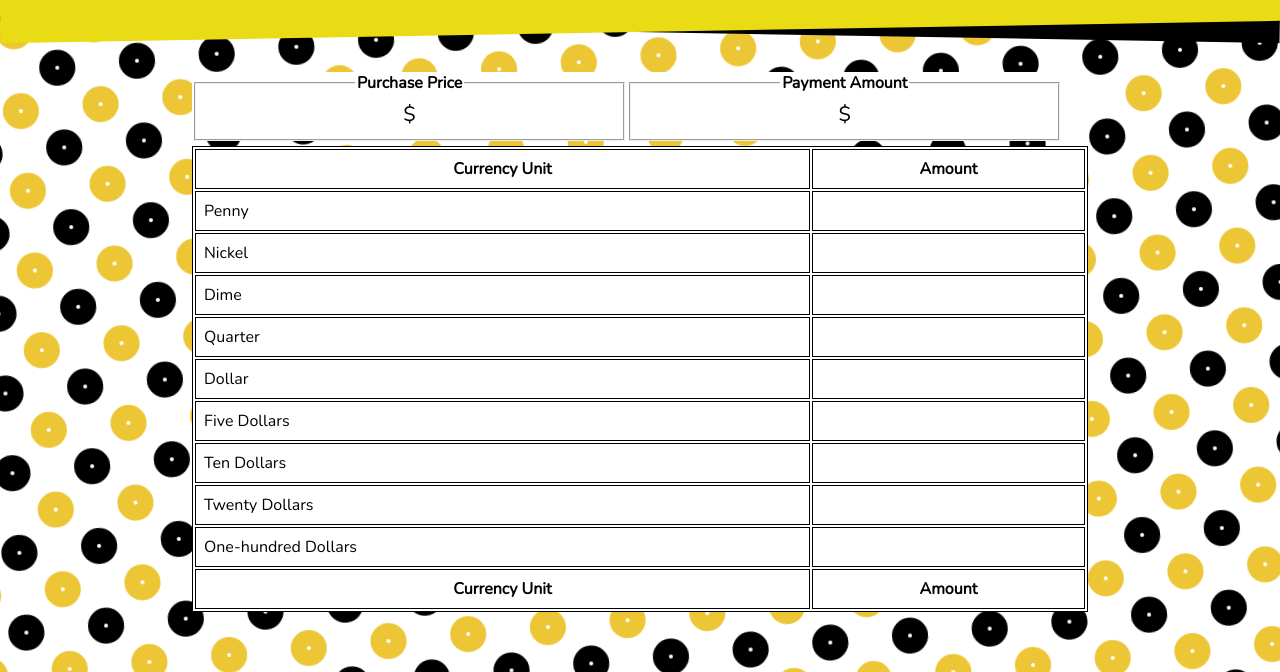
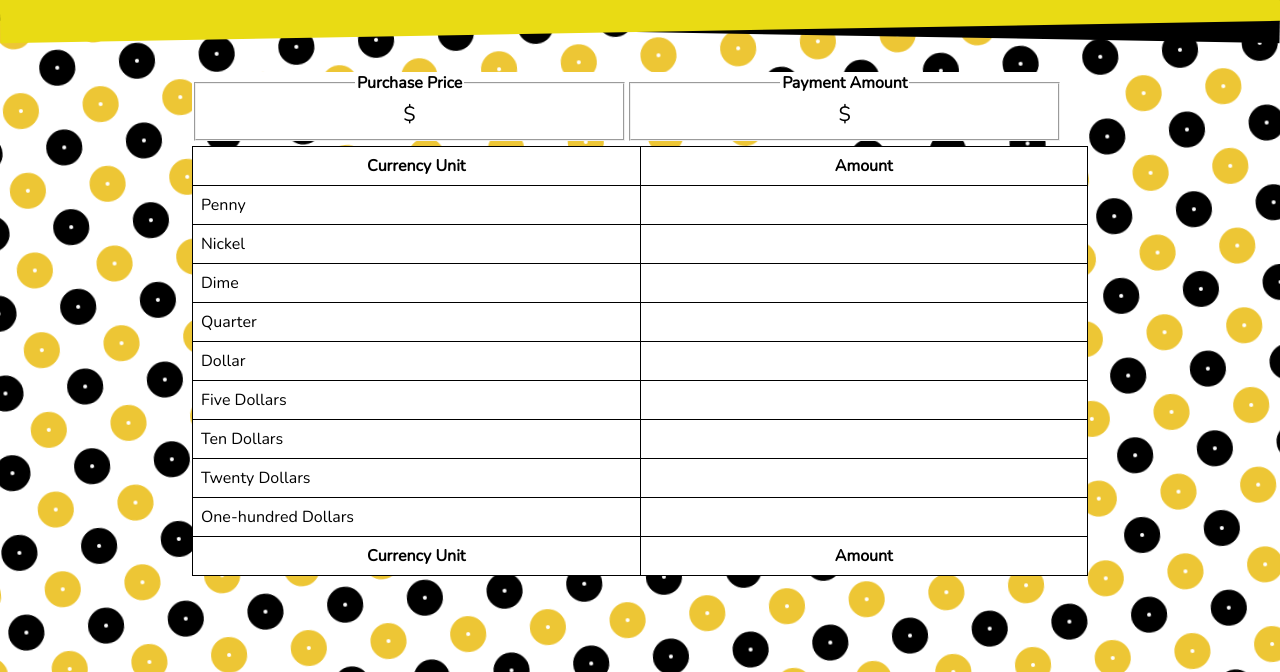
Before and after one commit to SeifESlimene/cash-register, a plain HTML site: page index.html in a window 1280 px wide. Shown: the part 128-800 px from the top of the page. Drawn offline with nearby package versions, Linux system fonts and the light colour scheme.

Commit message:
finished to cid style

```diff
--- a/index.html
+++ b/index.html
@@ -46,39 +46,39 @@
           <tbody>
             <tr>
               <td>Penny</td>
-              <td></td>
+              <td><input type="text" name="" id="" /></td>
             </tr>
             <tr>
               <td>Nickel</td>
-              <td></td>
+              <td><input type="text" name="" id="" /></td>
             </tr>
             <tr>
               <td>Dime</td>
-              <td></td>
+              <td><input type="text" name="" id="" /></td>
             </tr>
             <tr>
               <td>Quarter</td>
-              <td></td>
+              <td><input type="text" name="" id="" /></td>
             </tr>
             <tr>
               <td>Dollar</td>
-              <td></td>
+              <td><input type="text" name="" id="" /></td>
             </tr>
             <tr>
               <td>Five Dollars</td>
-              <td></td>
+              <td><input type="text" name="" id="" /></td>
             </tr>
             <tr>
               <td>Ten Dollars</td>
-              <td></td>
+              <td><input type="text" name="" id="" /></td>
             </tr>
             <tr>
               <td>Twenty Dollars</td>
-              <td></td>
+              <td><input type="text" name="" id="" /></td>
             </tr>
             <tr>
               <td>One-hundred Dollars</td>
-              <td></td>
+              <td><input type="text" name="" id="" /></td>
             </tr>
           </tbody>
           <tfoot>
--- a/style.css
+++ b/style.css
@@ -96,6 +96,7 @@ header::before {
 table {
   border: 1px solid #000;
   width: 100%;
+  border-collapse: collapse;
 }
 
 td,th {
@@ -103,7 +104,7 @@ td,th {
   padding: 0.5rem;
 }
 
-td {
+thead td, tfoot td {
 
 }
 
@@ -111,3 +112,24 @@ thead, tfoot {
   font-weight: bold;
   text-align: center;
 }
+
+tr td input[type="text"] {
+  width: 100%;
+  margin: 0;
+  padding: 0 10px;
+  box-sizing: border-box;
+  height: 100%;
+  border: 0;
+  font-size: 1.2em;
+  font-family: Nunito;
+}
+
+tr td input[type="text"]:focus {
+  outline: 0;
+}
+
+tr td:nth-child(2) {
+  padding: 0;
+  height: 0px;
+  width: 50%;
+}
```
